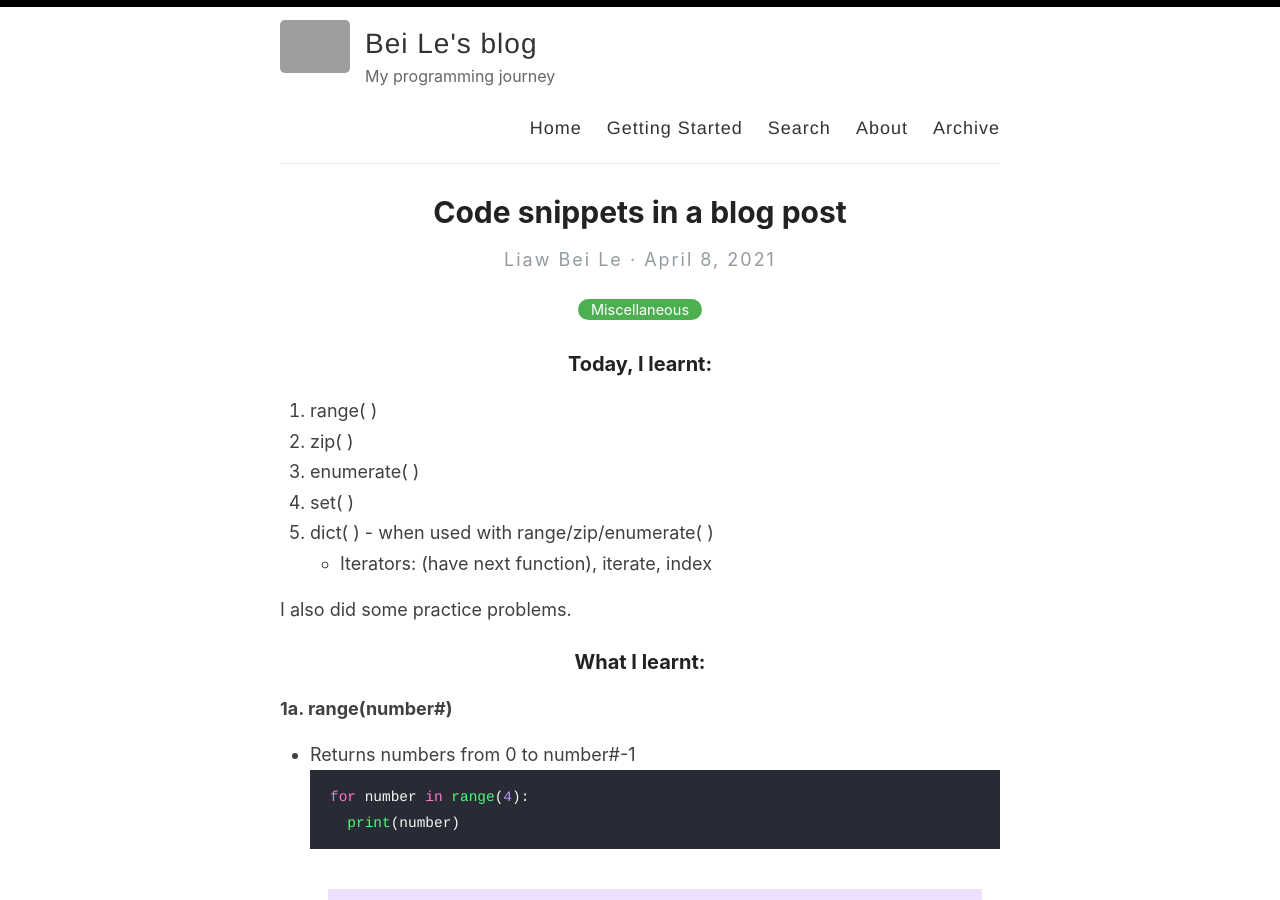
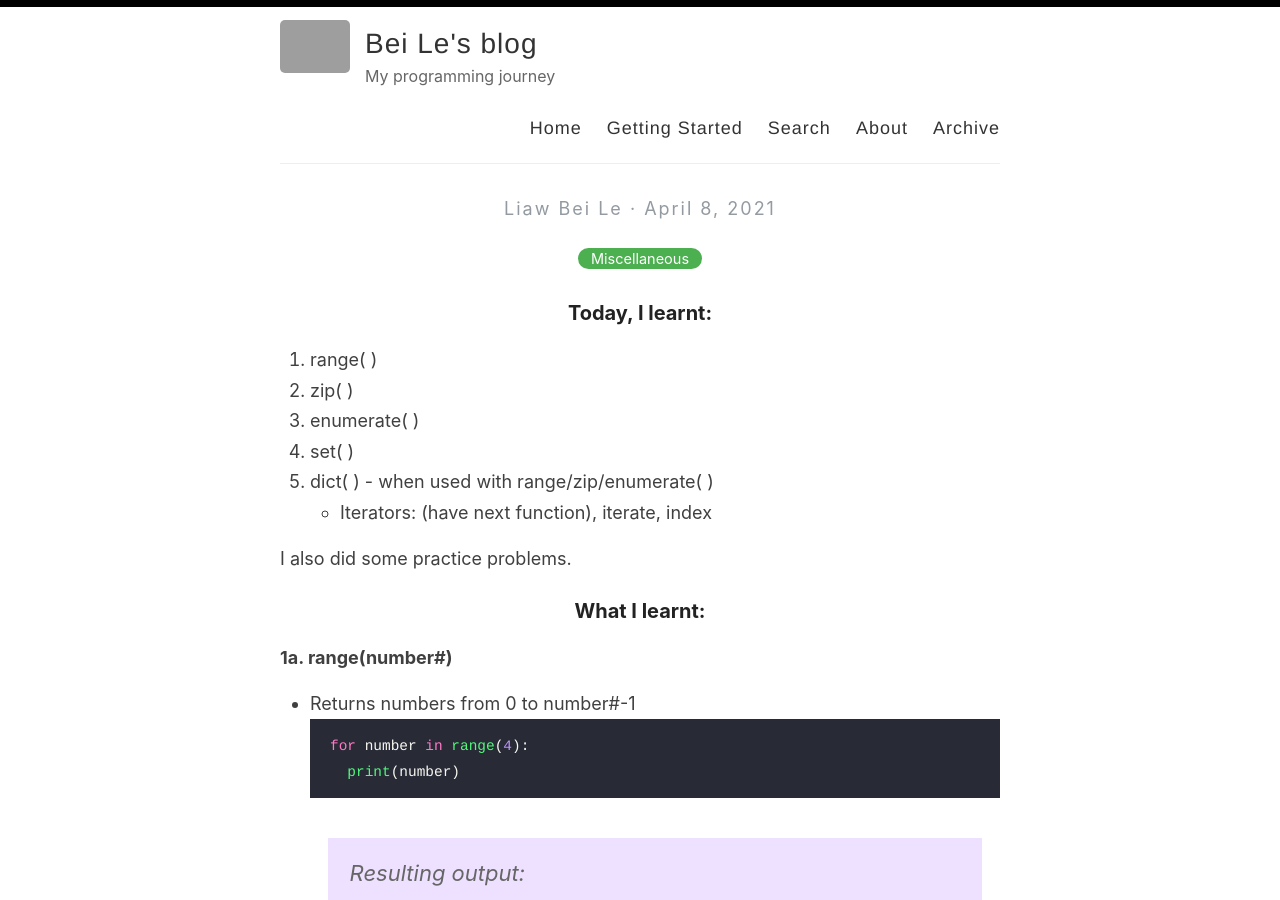
Before and after one commit to liawbeile/liawbeile.github.io, a Jekyll site: the page built from _posts/2021-4-8-april8.md, in a window 1280 px wide and 900 px high. Built offline with Jekyll 4.4.1, drawn with Linux system fonts in a browser that asks for light colours; grey boxes are pictures that could not be loaded.

Commit message:
amended apr8

```diff
--- a/_posts/2021-4-8-april8.md
+++ b/_posts/2021-4-8-april8.md
@@ -1,6 +1,6 @@
 ---
 layout: post
-title:  Code snippets in a blog post
+title:  ""
 categories: Miscellaneous
 ---
 
```
